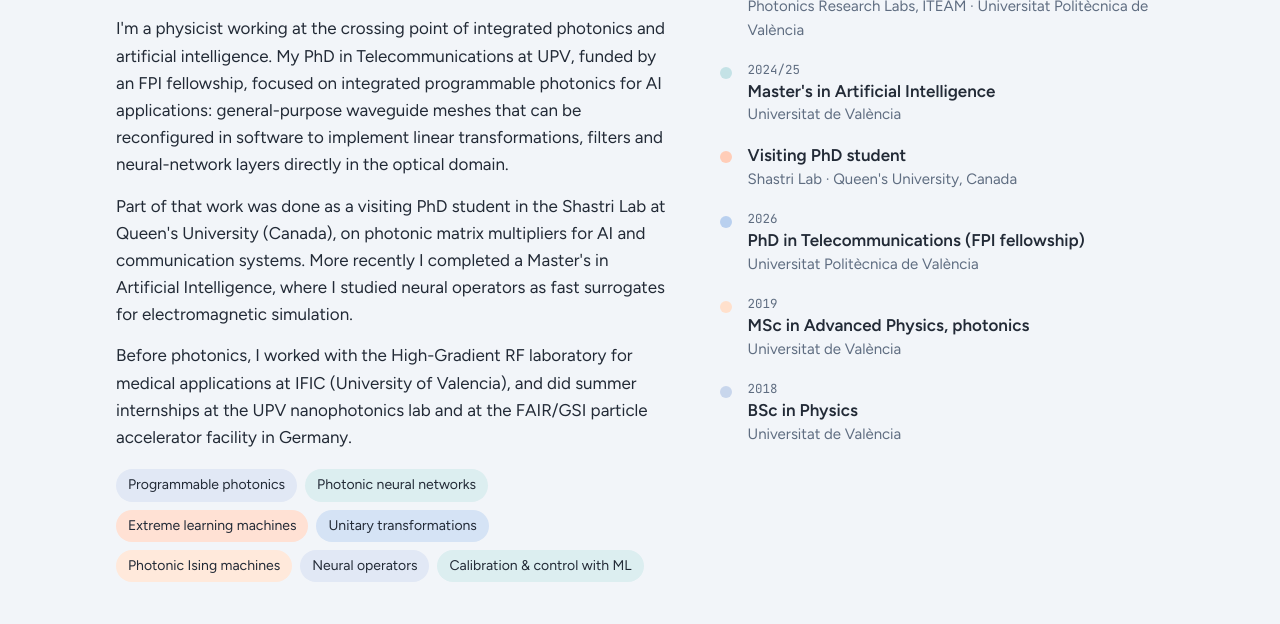
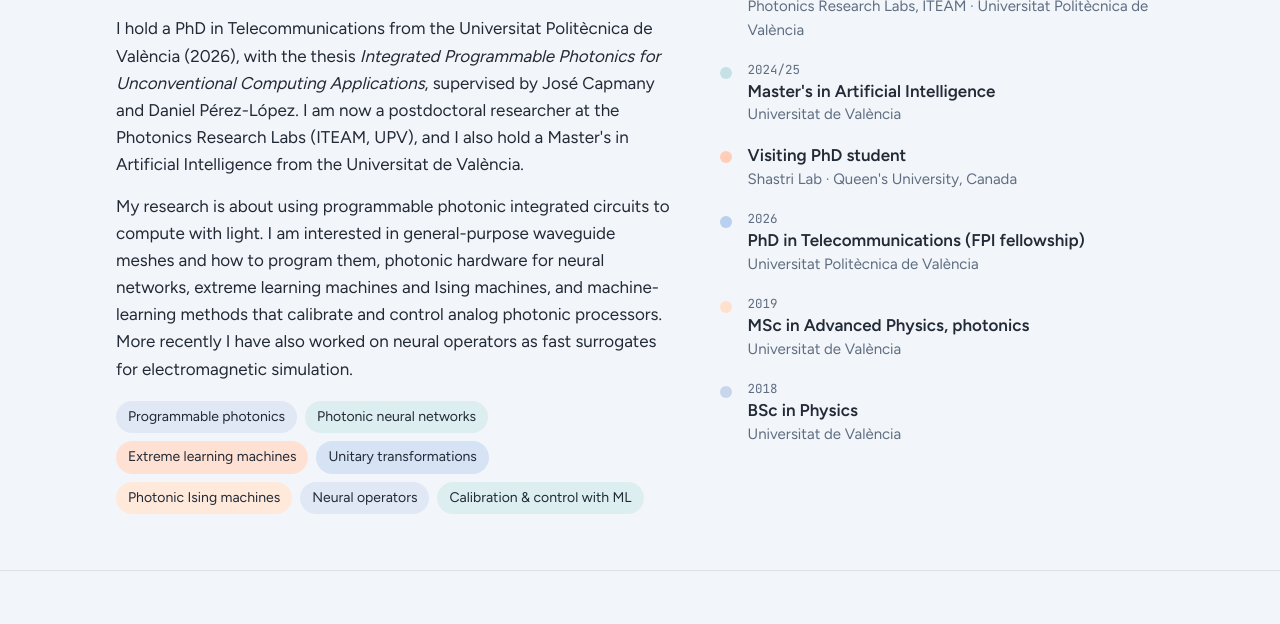
Before and after one commit to JoseRausell/JoseRausell.github.io, a plain HTML site: page index.html in a window 1280 px wide. Shown: the part 758-1382 px from the top of the page. Drawn offline with nearby package versions, Linux system fonts and the light colour scheme.

Commit message:
Update About section
Co-Authored-By: Claude Opus 5.5 <noreply@anthropic.com>
Claude-Session: https://claude.ai/code/session_019xxhehZeckyau1YA6nMrdv

```diff
--- a/index.html
+++ b/index.html
@@ -212,9 +212,8 @@ footer{padding-block:32px 48px;color:var(--muted);font-size:14px}
       <div>
         <h2>About</h2>
         <div class="prose" style="margin-top:18px">
-          <p>I'm a physicist working at the crossing point of integrated photonics and artificial intelligence. My PhD in Telecommunications at UPV, funded by an FPI fellowship, focused on integrated programmable photonics for AI applications: general-purpose waveguide meshes that can be reconfigured in software to implement linear transformations, filters and neural-network layers directly in the optical domain.</p>
-          <p>Part of that work was done as a visiting PhD student in the Shastri Lab at Queen's University (Canada), on photonic matrix multipliers for AI and communication systems. More recently I completed a Master's in Artificial Intelligence, where I studied neural operators as fast surrogates for electromagnetic simulation.</p>
-          <p>Before photonics, I worked with the High-Gradient RF laboratory for medical applications at IFIC (University of Valencia), and did summer internships at the UPV nanophotonics lab and at the FAIR/GSI particle accelerator facility in Germany.</p>
+          <p>I hold a PhD in Telecommunications from the Universitat Politècnica de València (2026), with the thesis <em>Integrated Programmable Photonics for Unconventional Computing Applications</em>, supervised by José Capmany and Daniel Pérez-López. I am now a postdoctoral researcher at the Photonics Research Labs (ITEAM, UPV), and I also hold a Master's in Artificial Intelligence from the Universitat de València.</p>
+          <p>My research is about using programmable photonic integrated circuits to compute with light. I am interested in general-purpose waveguide meshes and how to program them, photonic hardware for neural networks, extreme learning machines and Ising machines, and machine-learning methods that calibrate and control analog photonic processors. More recently I have also worked on neural operators as fast surrogates for electromagnetic simulation.</p>
         </div>
         <div class="chips" aria-label="Research interests">
           <span class="chip l">Programmable photonics</span>
```
